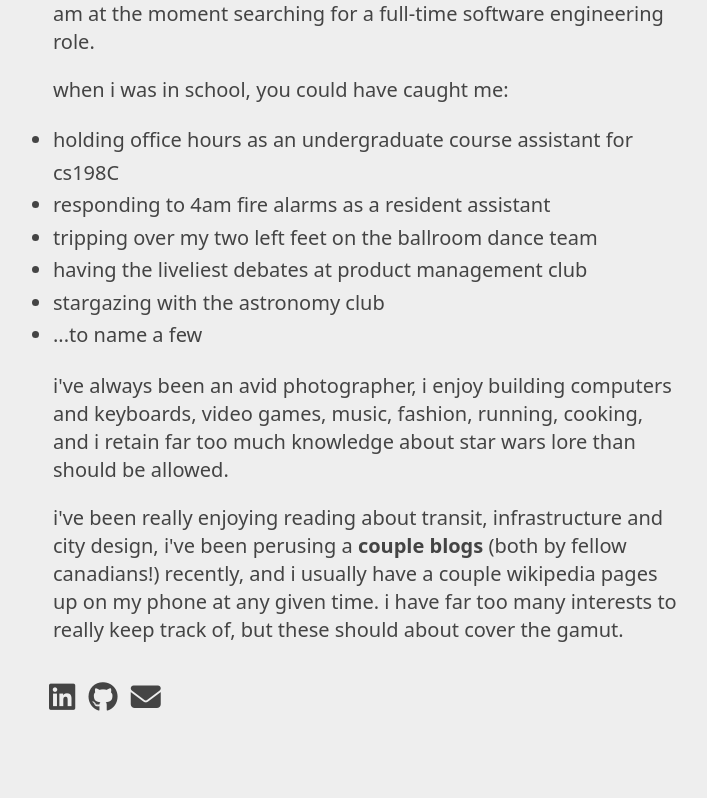
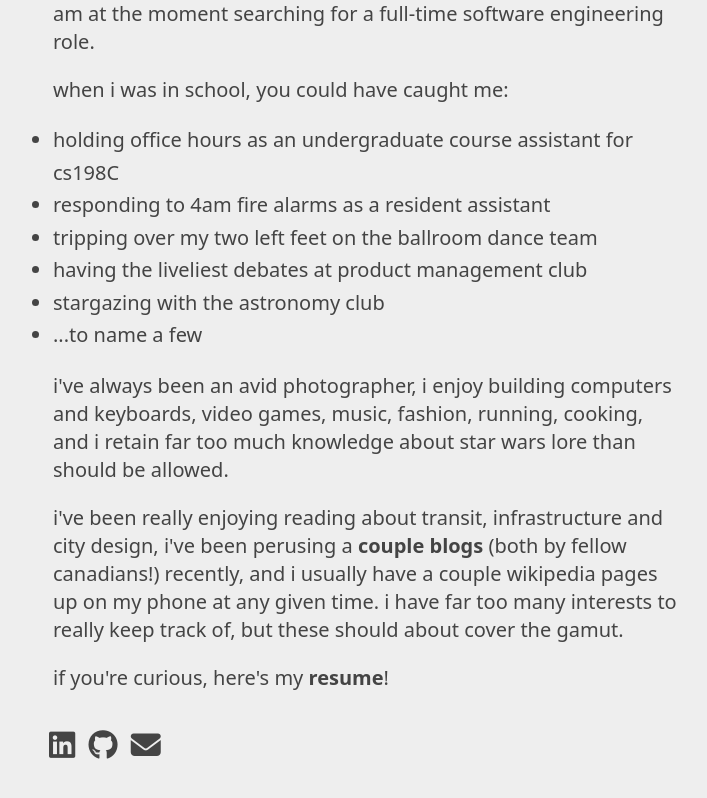
Before and after one commit to adityanaithani/portfolio, a SvelteKit app: page /about in a window 1280 px wide. Shown: the part 280-1078 px from the top of the page, without its empty margins (327-1034 px from the left). Built offline with nearby package versions, Linux system fonts and the light colour scheme.

Commit message:
embed resume

```diff
--- a/src/routes/about/+page.svelte
+++ b/src/routes/about/+page.svelte
@@ -44,6 +44,12 @@
     time. i have far too many interests to really keep track of, but these should
     about cover the gamut.
   </p>
+
+  <p>
+    if you're curious, here's my <a class="font-bold" href="/about/resume"
+      >resume</a
+    >!
+  </p>
 </div>
 
 <!-- school -->
--- /dev/null
+++ b/src/routes/about/resume/+page.svelte
@@ -0,0 +1,8 @@
+<div>
+  <iframe
+    src="https://drive.google.com/file/d/1EoNEaDW1s2_PmssFQvIkuN8ZfwnH0ezW/preview"
+    width="640"
+    height="850"
+    allow="autoplay"
+  ></iframe>
+</div>
--- a/src/routes/resume/+page.svelte
+++ /dev/null
@@ -1 +0,0 @@
-<h1>resume</h1>
```
Also changed, not shown: 1 other file (tests, documents, lock files or other folders).
